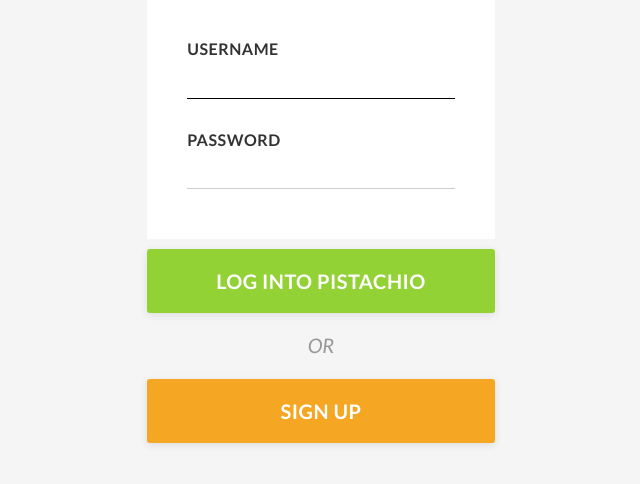
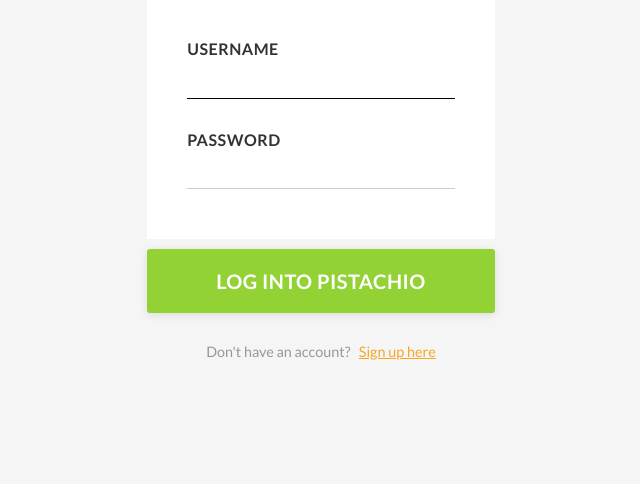
Before and after one commit to spdasilv/pistachio, a Django app: template pistachio/api/templates/registration/login.html in a window 1280 px wide. Shown: the part 70-554 px from the top of the page, without its empty margins (314-954 px from the left). Run offline with Django 3.2, Linux system fonts and the light colour scheme; the template is opened without the code that fills it, so the values that code supplies are empty.

Commit message:
Signuo and Login
Added signup and login

```diff
--- a/pistachio/api/templates/registration/login.html
+++ b/pistachio/api/templates/registration/login.html
@@ -8,13 +8,19 @@
         <link href="{% static "api/css/style.css" %}" rel="stylesheet" type="text/css"/>
         <link href="{% static "api/css/styling.css" %}" rel="stylesheet" type="text/css"/>
         <style type="text/css">
-            .headline{
-                padding-bottom: 2px;
-                background: transparent;
-                font-size: 20px;
-                font-weight: normal;
-                font-style: italic;
-                color: var(--darkergrey);
+            .sign-ups-p {
+                font-size:90%;
+                margin-top:30px;
+                text-align:center;
+                color:var(--darkergrey);
+            }
+            .sign-ups {
+                color:var(--gold);
+                text-decoration:underline;
+            }
+            .sign-ups:hover, .sign-ups:active, .sign-ups:focus {
+                color:var(--darkgold);
+                transition:0.3s;
             }
         </style>
     </head>
@@ -33,10 +39,17 @@
             </div>
             <button class="green-button" style="width:100%" type="submit"><h3 class="main-title">Log into Pistachio</h3></button>
         </form>
-        <div> <h3 class="headline" style="text-align: center;">OR</h3> </div>
-        <a href="{% url 'api:signup' %}">
-        <button class="gold-button" style="width:100%" type="submit"><h3 class="main-title">Sign Up</h3></button>
-        </a>
+        <div>
+            <p class="sign-ups-p">
+            Don't have an account? &nbsp;
+                <a href="{% url 'api:signup' %}" class="sign-ups">
+                    Sign up here
+                </a>
+            </p>
+        </div>
+
+        <!-- <button class="gold-button" style="width:100%" type="submit"><h3 class="main-title">Sign Up</h3></button>
+        </a> -->
     </div>
 </div>
 {% endblock %}
```
Also changed, not shown: pistachio/api/templates/api/signup.html (+27 -4 lines).
